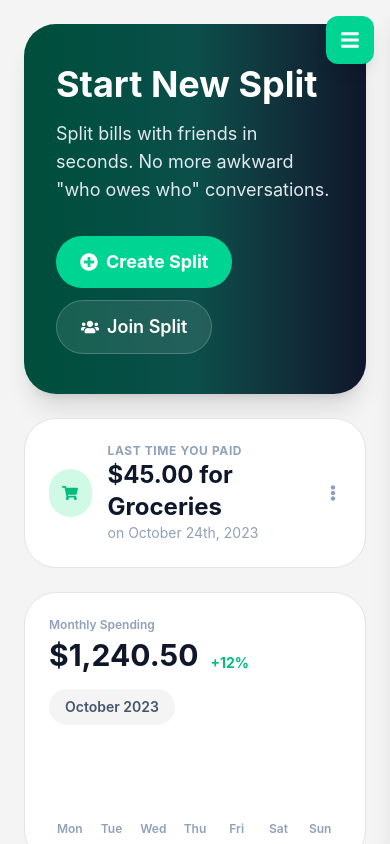
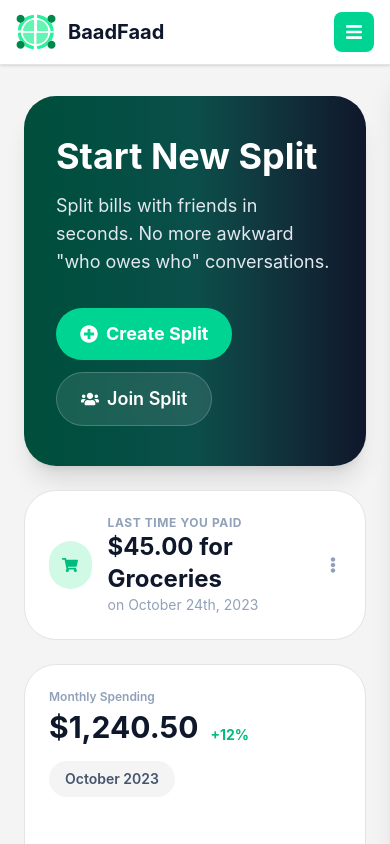
Before and after one commit to kushaljk11/ClassAThon-HisabSathi-BaadFaad, a React (Vite) app in the folder Frontend/Baadfaad/: page /dashboard in a window 390 px wide. Shown: the top 844 px of the page. Built offline with nearby package versions, Linux system fonts and the light colour scheme.

Commit message:
created topbar for dashboard and integrated it

```diff
--- a/Frontend/Baadfaad/src/components/layout/Dashboard/SideBar.jsx
+++ b/Frontend/Baadfaad/src/components/layout/Dashboard/SideBar.jsx
@@ -1,15 +1,11 @@
-import { useState } from "react";
 import {
   FaCog,
   FaHistory,
   FaThLarge,
   FaUserFriends,
   FaUsers,
-  FaBars,
-  FaTimes,
 } from "react-icons/fa";
 import { NavLink } from "react-router-dom";
-import logo from "../../../assets/Logo-01.png";
 
 const menuItems = [
   { label: "Home", icon: FaThLarge, to: "/dashboard" },
@@ -19,48 +15,30 @@ const menuItems = [
   { label: "Contact", icon: FaCog, to: "/contact" },
 ];
 
-export default function SideBar() {
-  const [isMobileMenuOpen, setIsMobileMenuOpen] = useState(false);
-
-  const toggleMobileMenu = () => {
-    setIsMobileMenuOpen(!isMobileMenuOpen);
-  };
-
-  const closeMobileMenu = () => {
-    setIsMobileMenuOpen(false);
-  };
-
+export default function SideBar({ isOpen, onClose }) {
   return (
     <>
-      {/* Mobile Hamburger Button */}
-      <button
-        onClick={toggleMobileMenu}
-        className="fixed right-4 top-4 z-50 flex h-12 w-12 items-center justify-center rounded-xl bg-emerald-400 text-white shadow-lg md:hidden"
-        aria-label="Toggle menu"
-      >
-        {isMobileMenuOpen ? <FaTimes className="text-xl" /> : <FaBars className="text-xl" />}
-      </button>
+      {/* Backdrop/Overlay (Mobile) */}
+      {isOpen && (
+        <div
+          onClick={onClose}
+          className="fixed inset-0 top-16 z-30 bg-slate-900/50 md:hidden"
+          aria-hidden="true"
+        />
+      )}
 
       {/* Sidebar */}
       <aside
-        className={`fixed top-0 z-40 flex h-screen w-56 flex-col border-zinc-200 bg-white px-4 py-5 shadow-xl transition-transform duration-300 md:left-0 md:border-r md:translate-x-0 ${
-          isMobileMenuOpen ? "right-0 translate-x-0 border-l" : "right-0 translate-x-full md:translate-x-0"
+        className={`fixed top-16 z-40 flex h-[calc(100vh-4rem)] w-56 flex-col border-zinc-200 bg-white px-4 py-5 shadow-xl transition-transform duration-300 md:left-0 md:border-r md:translate-x-0 ${
+          isOpen ? "right-0 translate-x-0 border-l" : "right-0 translate-x-full md:translate-x-0"
         }`}
       >
-      <div className="mb-8 flex items-center justify-center px-2">
-        <img
-          src={logo}
-          alt="BaadFaad logo"
-          className="h-12 w-12 object-cover"
-        />
-      </div>
-
       <nav className="space-y-3">
         {menuItems.map(({ label, icon: Icon, to }) => (
           <NavLink
             key={label}
             to={to}
-            onClick={closeMobileMenu}
+            onClick={onClose}
             className={({ isActive }) =>
               `flex w-full items-center gap-3 rounded-xl px-4 py-3 text-left text-base font-medium transition ${
                 isActive
--- /dev/null
+++ b/Frontend/Baadfaad/src/components/layout/Dashboard/TopBar.jsx
@@ -0,0 +1,29 @@
+import { FaBars, FaTimes } from "react-icons/fa";
+import logo from "../../../assets/Logo-01.png";
+
+export default function TopBar({ onMenuToggle, isOpen }) {
+  return (
+    <header className="fixed left-0 right-0 top-0 z-50 border-b border-zinc-200 bg-white shadow-sm">
+      <div className="flex h-16 items-center justify-between px-4 md:px-6">
+        {/* Logo */}
+        <div className="flex items-center gap-3">
+          <img
+            src={logo}
+            alt="BaadFaad logo"
+            className="h-10 w-10 object-cover"
+          />
+          <span className="text-xl font-bold text-slate-900">BaadFaad</span>
+        </div>
+
+        {/* Mobile Menu Button */}
+        <button
+          onClick={onMenuToggle}
+          className="flex h-10 w-10 items-center justify-center rounded-lg bg-emerald-400 text-white md:hidden"
+          aria-label="Toggle menu"
+        >
+          {isOpen ? <FaTimes className="text-lg" /> : <FaBars className="text-lg" />}
+        </button>
+      </div>
+    </header>
+  );
+}
--- a/Frontend/Baadfaad/src/pages/Dashboard/Home.jsx
+++ b/Frontend/Baadfaad/src/pages/Dashboard/Home.jsx
@@ -1,3 +1,4 @@
+import { useState } from "react";
 import {
   FaBolt,
   FaCalendarAlt,
@@ -9,7 +10,8 @@ import {
   FaUsers,
 } from "react-icons/fa";
 import { Link } from "react-router-dom";
-import SideBar from "../../components/layout/Dashboard/SideBar";
+import SideBar from "../../components/layout/dashboard/SideBar";
+import TopBar from "../../components/layout/dashboard/TopBar";
 
 const recentSplits = [
   {
@@ -45,11 +47,14 @@ const recentSplits = [
 ];
 
 export default function Home() {
+  const [isMobileMenuOpen, setIsMobileMenuOpen] = useState(false);
+
   return (
     <div className="flex min-h-screen bg-zinc-100">
-      <SideBar />
+      <TopBar onMenuToggle={() => setIsMobileMenuOpen(!isMobileMenuOpen)} isOpen={isMobileMenuOpen} />
+      <SideBar isOpen={isMobileMenuOpen} onClose={() => setIsMobileMenuOpen(false)} />
 
-      <main className="ml-0 flex-1 p-6 md:ml-56 md:p-8">
+      <main className="ml-0 flex-1 p-6 pt-24 md:ml-56 md:p-8 md:pt-8">
         <div className="rounded-4xl bg-linear-to-r from-emerald-900 via-teal-900 to-slate-900 px-8 py-10 text-white shadow-xl">
           <h1 className="text-4xl font-bold">Start New Split</h1>
           <p className="mt-4 max-w-2xl text-lg text-slate-200">
--- a/Frontend/Baadfaad/src/pages/split/CreateSplit.jsx
+++ b/Frontend/Baadfaad/src/pages/split/CreateSplit.jsx
@@ -1,9 +1,12 @@
+import { useState } from "react";
 import { useNavigate } from "react-router-dom";
-import SideBar from "../../components/layout/Dashboard/SideBar";
+import SideBar from "../../components/layout/dashboard/SideBar";
+import TopBar from "../../components/layout/dashboard/TopBar";
 import { FaReceipt, FaQrcode } from "react-icons/fa";
 
 export default function CreateSplit() {
   const navigate = useNavigate();
+  const [isMobileMenuOpen, setIsMobileMenuOpen] = useState(false);
 
   const handleCreateSession = () => {
     navigate("/split/scan");
@@ -11,9 +14,10 @@ export default function CreateSplit() {
 
   return (
     <div className="flex min-h-screen bg-zinc-50">
-      <SideBar />
+      <TopBar onMenuToggle={() => setIsMobileMenuOpen(!isMobileMenuOpen)} isOpen={isMobileMenuOpen} />
+      <SideBar isOpen={isMobileMenuOpen} onClose={() => setIsMobileMenuOpen(false)} />
 
-      <main className="ml-0 flex-1 px-8 py-8 md:ml-56">
+      <main className="ml-0 flex-1 px-8 py-8 pt-24 md:ml-56 md:pt-8">
         <div className="mx-auto max-w-2xl">
           <div className="mb-8">
             <h1 className="text-3xl font-bold text-slate-900">New Split Session</h1>
--- a/Frontend/Baadfaad/src/pages/split/JoinedParticipants.jsx
+++ b/Frontend/Baadfaad/src/pages/split/JoinedParticipants.jsx
@@ -1,6 +1,10 @@
-import SideBar from "../../components/layout/Dashboard/SideBar";
+import { useState } from "react";
+import SideBar from "../../components/layout/dashboard/SideBar";
+import TopBar from "../../components/layout/dashboard/TopBar";
 
 export default function SessionLobby() {
+  const [isMobileMenuOpen, setIsMobileMenuOpen] = useState(false);
+
   // Mock data matching the participant list in the screenshot
   const participants = [
     {
@@ -47,8 +51,9 @@ export default function SessionLobby() {
 
   return (
     <div className="flex min-h-screen bg-slate-50">
-      <SideBar />
-      <main className="ml-0 flex-1 px-10 py-6 md:ml-56">
+      <TopBar onMenuToggle={() => setIsMobileMenuOpen(!isMobileMenuOpen)} isOpen={isMobileMenuOpen} />
+      <SideBar isOpen={isMobileMenuOpen} onClose={() => setIsMobileMenuOpen(false)} />
+      <main className="ml-0 flex-1 px-10 py-6 pt-24 md:ml-56 md:pt-6">
         <div className="mx-auto ">
           {/* Header Section */}
           <div className="mb-6">
--- a/Frontend/Baadfaad/src/pages/split/ReadyToSplit.jsx
+++ b/Frontend/Baadfaad/src/pages/split/ReadyToSplit.jsx
@@ -1,12 +1,17 @@
-import SideBar from "../../components/layout/Dashboard/SideBar";
+import { useState } from "react";
+import SideBar from "../../components/layout/dashboard/SideBar";
+import TopBar from "../../components/layout/dashboard/TopBar";
 import { FaArrowRight, FaCopy, FaQrcode } from "react-icons/fa";
 
 export default function ReadyToSplit() {
+  const [isMobileMenuOpen, setIsMobileMenuOpen] = useState(false);
+
   return (
     <div className="flex min-h-screen bg-zinc-50">
-      <SideBar />
+      <TopBar onMenuToggle={() => setIsMobileMenuOpen(!isMobileMenuOpen)} isOpen={isMobileMenuOpen} />
+      <SideBar isOpen={isMobileMenuOpen} onClose={() => setIsMobileMenuOpen(false)} />
 
-      <main className="ml-0 flex-1 px-8 py-6 md:ml-56">
+      <main className="ml-0 flex-1 px-8 py-6 pt-24 md:ml-56 md:pt-6">
         <div className="mx-auto max-w-xl">
           <div className="mb-6 text-center">
             <h1 className="text-3xl font-bold text-slate-900">Ready to Split!</h1>
--- a/Frontend/Baadfaad/src/pages/split/ScanBill.jsx
+++ b/Frontend/Baadfaad/src/pages/split/ScanBill.jsx
@@ -1,10 +1,12 @@
 import { useState } from "react";
 import { useNavigate } from "react-router-dom";
 import SideBar from "../../components/layout/dashboard/SideBar";
+import TopBar from "../../components/layout/dashboard/TopBar";
 import { FaCloudUploadAlt, FaCamera, FaCheckCircle, FaPlusCircle, FaTrash } from "react-icons/fa";
 
 export default function ScanBill() {
   const navigate = useNavigate();
+  const [isMobileMenuOpen, setIsMobileMenuOpen] = useState(false);
   const [isProcessing, setIsProcessing] = useState(false);
   const [progress, setProgress] = useState(0);
   const [scannedData, setScannedData] = useState(null);
@@ -84,9 +86,10 @@ export default function ScanBill() {
 
   return (
     <div className="flex min-h-screen bg-zinc-50">
-      <SideBar />
+      <TopBar onMenuToggle={() => setIsMobileMenuOpen(!isMobileMenuOpen)} isOpen={isMobileMenuOpen} />
+      <SideBar isOpen={isMobileMenuOpen} onClose={() => setIsMobileMenuOpen(false)} />
 
-      <main className="ml-0 flex-1 px-8 py-8 md:ml-56">
+      <main className="ml-0 flex-1 px-8 py-8 pt-24 md:ml-56 md:pt-8">
         <div className="mx-auto max-w-4xl">
           <div className="mb-6">
             <h1 className="text-3xl font-bold text-slate-900">Scan Your Bill</h1>
--- a/Frontend/Baadfaad/src/pages/split/SplitBreakdown.jsx
+++ b/Frontend/Baadfaad/src/pages/split/SplitBreakdown.jsx
@@ -1,5 +1,7 @@
+import { useState } from "react";
 import { FaCheckCircle, FaRegPaperPlane, FaWallet } from "react-icons/fa";
-import SideBar from "../../components/layout/Dashboard/SideBar";
+import SideBar from "../../components/layout/dashboard/SideBar";
+import TopBar from "../../components/layout/dashboard/TopBar";
 
 const participants = [
   {
@@ -45,11 +47,14 @@ const participants = [
 ];
 
 export default function SplitBreakdown() {
+  const [isMobileMenuOpen, setIsMobileMenuOpen] = useState(false);
+
   return (
     <div className="min-h-screen bg-zinc-100">
-      <SideBar />
+      <TopBar onMenuToggle={() => setIsMobileMenuOpen(!isMobileMenuOpen)} isOpen={isMobileMenuOpen} />
+      <SideBar isOpen={isMobileMenuOpen} onClose={() => setIsMobileMenuOpen(false)} />
 
-      <main className="ml-0 mx-auto w-full max-w-6xl px-7 py-8 md:ml-56">
+      <main className="ml-0 mx-auto w-full max-w-6xl px-7 py-8 pt-24 md:ml-56 md:pt-8">
           <h1 className="text-5xl font-bold text-slate-900">Split Breakdown</h1>
           <p className="mt-2 text-sm text-slate-500">
             Detailed breakdown of shared expenses for Weekend Getaway
--- a/Frontend/Baadfaad/src/pages/split/SplitCalculated.jsx
+++ b/Frontend/Baadfaad/src/pages/split/SplitCalculated.jsx
@@ -1,6 +1,7 @@
 import { useState } from "react";
 import { useNavigate } from "react-router-dom";
 import SideBar from "../../components/layout/dashboard/SideBar";
+import TopBar from "../../components/layout/dashboard/TopBar";
 import {
   FaFire,
   FaReceipt,
@@ -14,6 +15,7 @@ import khaltiLogo from "../../assets/khalti.png";
 
 export default function SplitCalculated() {
   const navigate = useNavigate();
+  const [isMobileMenuOpen, setIsMobileMenuOpen] = useState(false);
   const [cleanRoundMode, setCleanRoundMode] = useState(false);
   const [selectedPayment, setSelectedPayment] = useState("esewa");
   const [tags, setTags] = useState(["Dinner", "Fuel", "Night Out", "Movies", "Travel"]);
@@ -86,9 +88,10 @@ export default function SplitCalculated() {
 
   return (
     <div className="flex min-h-screen bg-zinc-50">
-      <SideBar />
+      <TopBar onMenuToggle={() => setIsMobileMenuOpen(!isMobileMenuOpen)} isOpen={isMobileMenuOpen} />
+      <SideBar isOpen={isMobileMenuOpen} onClose={() => setIsMobileMenuOpen(false)} />
 
-      <main className="ml-0 flex-1 px-4 py-6 md:ml-56 md:px-8 md:py-8">
+      <main className="ml-0 flex-1 px-4 py-6 pt-24 md:ml-56 md:px-8 md:pt-8">
         <div className="mx-auto max-w-5xl">
           {/* Header */}
           <div className="mb-6 flex flex-col items-start gap-4 md:flex-row md:items-start md:justify-between">
```
